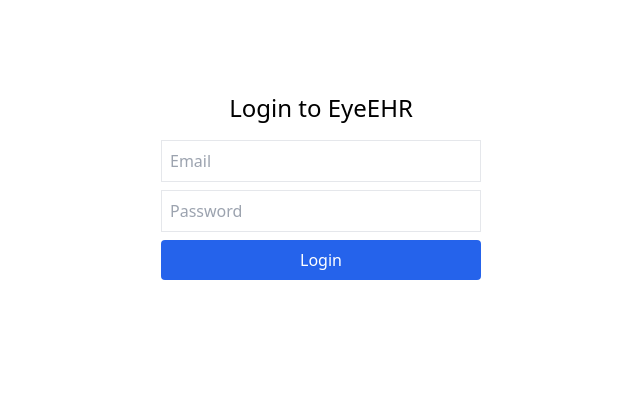
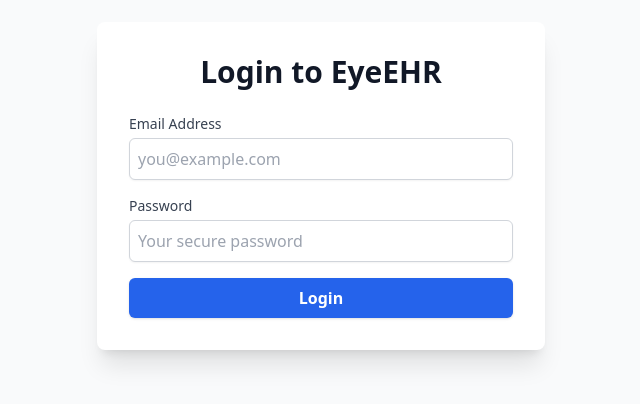
Before and after one commit to 17wadeche/EyeEHR, a Next.js app in the folder apps/web/: page /login in a window 1280 px wide. Shown: the part 214-618 px from the top of the page, without its empty margins (319-959 px from the left). Built offline with nearby package versions, Linux system fonts and the light colour scheme.

Commit message:
Improved UI

```diff
--- a/apps/web/pages/index.tsx
+++ b/apps/web/pages/index.tsx
@@ -3,21 +3,21 @@ import Link from 'next/link';
 export default function Home() {
   return (
     <div className="min-h-screen flex items-center justify-center bg-gradient-to-br from-blue-50 to-white">
-      <div className="bg-white shadow-lg rounded-xl p-12 max-w-md text-center">
-        <h1 className="text-4xl font-extrabold text-gray-800">EyeEHR 👁️</h1>
-        <p className="mt-4 text-gray-600">
-          The future of optometry records management. Log in or register to begin.
+      <div className="bg-white shadow-xl rounded-2xl p-12 max-w-lg text-center">
+        <h1 className="text-5xl font-bold text-gray-900">EyeEHR 👁️</h1>
+        <p className="mt-4 text-lg text-gray-700">
+          The future of optometry records management. Please log in or register to begin.
         </p>
-        <div className="mt-8 flex justify-center gap-6">
+        <div className="mt-8 flex justify-center space-x-4">
           <Link
             href="/login"
-            className="px-6 py-3 bg-blue-500 text-white font-semibold rounded-lg shadow hover:bg-blue-600 transition duration-300"
+            className="px-8 py-3 bg-blue-600 text-white font-medium rounded-lg shadow hover:bg-blue-700 transition duration-300 focus:outline-none focus:ring-2 focus:ring-blue-400"
           >
             Login
           </Link>
           <Link
             href="/register"
-            className="px-6 py-3 bg-green-500 text-white font-semibold rounded-lg shadow hover:bg-green-600 transition duration-300"
+            className="px-8 py-3 bg-green-600 text-white font-medium rounded-lg shadow hover:bg-green-700 transition duration-300 focus:outline-none focus:ring-2 focus:ring-green-400"
           >
             Register
           </Link>
--- a/apps/web/pages/login.tsx
+++ b/apps/web/pages/login.tsx
@@ -1,6 +1,4 @@
-// --- apps/web/pages/login.tsx ---
-import React from 'react';
-import { useState } from 'react';
+import React, { useState } from 'react';
 import { useRouter } from 'next/router';
 
 export default function LoginPage() {
@@ -10,6 +8,7 @@ export default function LoginPage() {
 
   const handleLogin = async (e: React.FormEvent<HTMLFormElement>) => {
     e.preventDefault();
+    try {
       const res = await fetch(`${process.env.NEXT_PUBLIC_API_URL}/api/auth/login`, {
         method: 'POST',
         headers: { 'Content-Type': 'application/json' },
@@ -22,18 +21,29 @@ export default function LoginPage() {
         localStorage.setItem('role', data.role);
         router.push('/dashboard');
       } else {
-      alert(data.message);
+        alert(data.message || 'Login failed. Please try again.');
+      }
+    } catch (error) {
+      console.error('Error during login:', error);
+      alert('An unexpected error occurred. Please try again later.');
     }
   };
 
   return (
-    <main className="flex flex-col items-center justify-center h-screen p-4">
-      <h1 className="text-2xl mb-4">Login to EyeEHR</h1>
-      <form onSubmit={handleLogin} className="flex flex-col gap-2 w-80">
+    <main className="flex items-center justify-center min-h-screen bg-gray-50 p-4">
+      <div className="bg-white shadow-xl rounded-lg p-8 w-full max-w-md">
+        <h1 className="text-3xl font-bold mb-6 text-center text-gray-900">
+          Login to EyeEHR
+        </h1>
+        <form onSubmit={handleLogin} className="space-y-4">
+          <div>
+            <label htmlFor="loginEmail" className="block text-sm font-medium text-gray-700">
+              Email Address
+            </label>
             <input
-          className="border p-2"
+              className="mt-1 block w-full border border-gray-300 rounded-md shadow-sm p-2 focus:outline-none focus:ring-2 focus:ring-blue-500"
               type="email"
-          placeholder="Email"
+              placeholder="you@example.com"
               value={email}
               onChange={e => setEmail(e.target.value)}
               required
@@ -41,10 +51,15 @@ export default function LoginPage() {
               id="loginEmail"
               autoComplete="email"
             />
+          </div>
+          <div>
+            <label htmlFor="loginPassword" className="block text-sm font-medium text-gray-700">
+              Password
+            </label>
             <input
-          className="border p-2"
+              className="mt-1 block w-full border border-gray-300 rounded-md shadow-sm p-2 focus:outline-none focus:ring-2 focus:ring-blue-500"
               type="password"
-          placeholder="Password"
+              placeholder="Your secure password"
               value={password}
               onChange={e => setPassword(e.target.value)}
               required
@@ -52,8 +67,15 @@ export default function LoginPage() {
               id="loginPassword"
               autoComplete="current-password"
             />
-        <button className="bg-blue-600 text-white p-2 rounded" type="submit">Login</button>
+          </div>
+          <button
+            className="w-full bg-blue-600 text-white font-semibold py-2 rounded-md shadow hover:bg-blue-700 transition duration-300 focus:outline-none focus:ring-2 focus:ring-blue-400"
+            type="submit"
+          >
+            Login
+          </button>
         </form>
+      </div>
     </main>
   );
 }
```
Lines whose indentation alone changed are shown as unchanged.
